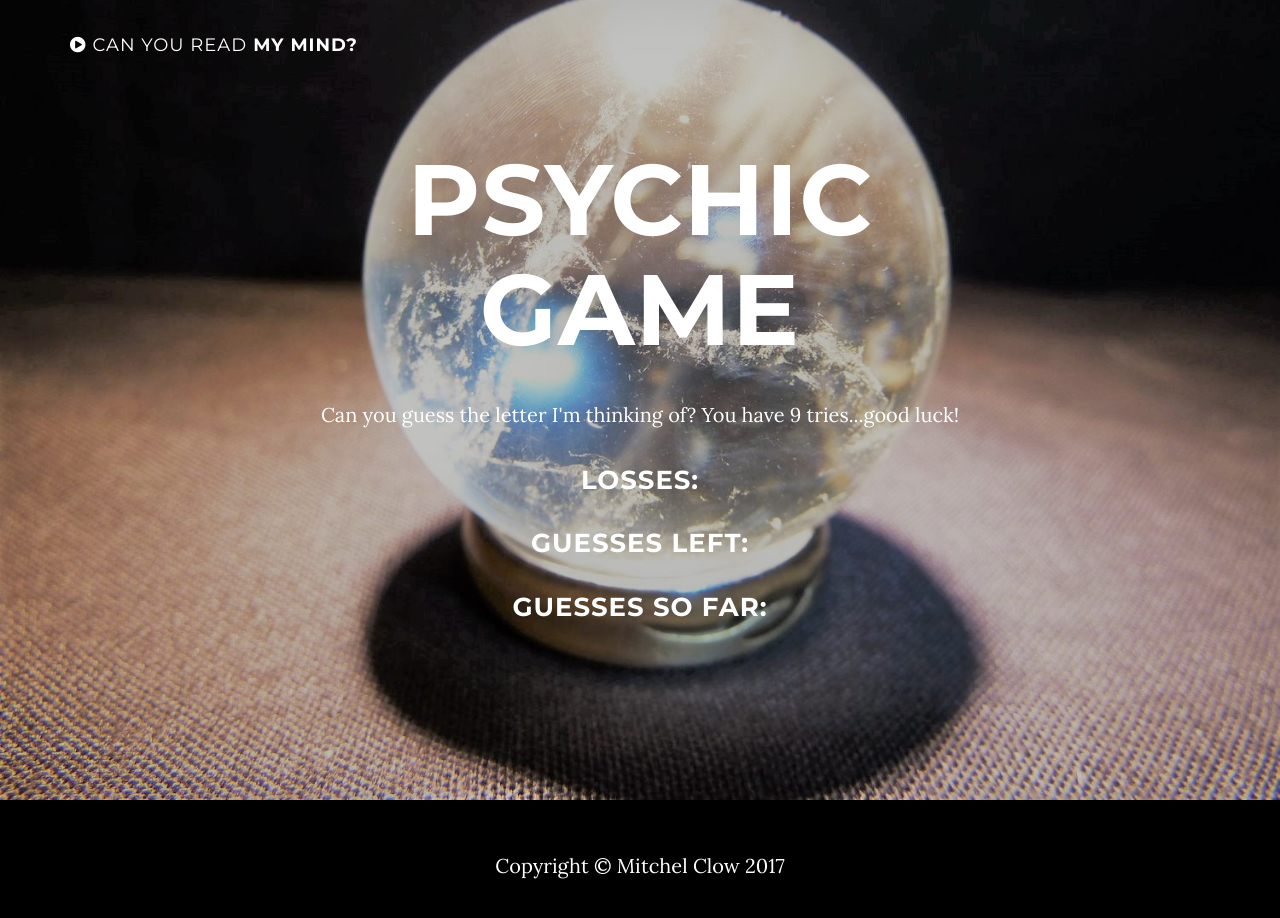
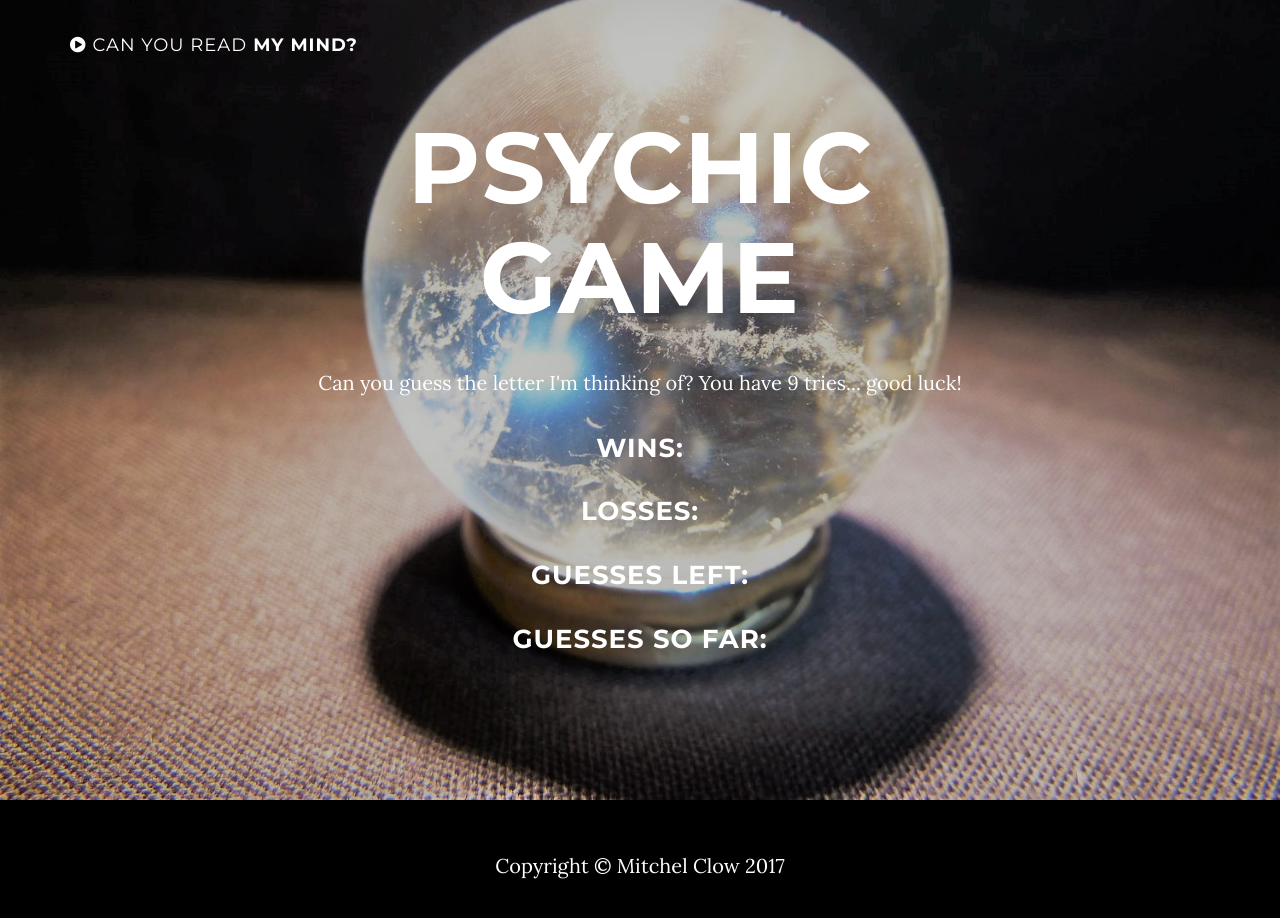
Before and after one commit to Salzeo/psychic-game-1, a website: page index.html in a window 1280 px wide. Drawn offline with nearby package versions, Linux system fonts and the light colour scheme.

```diff
--- a/index.html
+++ b/index.html
@@ -58,11 +58,11 @@
                 <div class="row">
                     <div class="col-md-8 col-md-offset-2">
                         <h1 class="brand-heading">Psychic Game</h1>
-                        <p>Can you guess the letter I'm thinking of? You have 9 tries...good luck!</p>
-                        <h3 class="intro-text" id = "userWins"></h3>
-                        <h3 class="intro-text" id = "userLosses">Losses:</h3>
-                        <h3 class="intro-text" id = "userGuess">Guesses left:</h3>
-                        <h3 class="intro-text">Guesses so far:</h3>
+                        <p>Can you guess the letter I'm thinking of? You have 9 tries... good luck!</p>
+                        <h3 class="intro-text" id = "userWins">Wins: </h3>
+                        <h3 class="intro-text" id = "userLosses">Losses: </h3>
+                        <h3 class="intro-text" id = "userGuess">Guesses left: </h3>
+                        <h3 class="intro-text" id = "soFar">Guesses so far: </h3>
                     </div>
                 </div>
             </div>
--- a/js/game.js
+++ b/js/game.js
@@ -1,57 +1,22 @@
-
-
-		// for (var i = 0; i < letters.length; i++) {
-
-		// 	$(computerGuess)
-		// 	$(userGuess)
-
-		// 	$(document).ready(function() {
-
-		//       // VARIABLES
-		//       // ====================================================================
-		//       // Here we create variables for tracking the number of sandwiches eaten
-		//       // ...
-		//       $("#letters").on("click", function() {
-
-		//       	if{
-		//       		(#userGuess) = (#computerGuess)
-
-		//       		winCounter++
-
-		//       	else
-
-		//        $("#letters").on("click", function() {
-		//       	lossCounter++
-
-		//       });
-
-		//       $("#letters").on("click", function() {
-		//       	guessesRemainingCounter--
-
-		//       });
-
-		//   }
-
-
-
-
 var letters = ["a", "b", "c", "d", "e", "f", "g", "h", "i", "j", "k", "l", "m", "n", "o", "p", "q", "r", "s", "t", "u", "v", "w", "x", "y", "z"];
 
 
 		var winCounter = 0;
 		var lossCounter = 0;
 		var guessesRemainingCounter = 9;
-		var guessesSoFarCounter = 0;
+		var guessesSoFarCounter = "";
 
 	document.onkeyup = function(){
-		var userGuess = String.fromCharCode(event.keyCode).
-			toLowerCase();
+
 
 		console.log(userGuess);
 
 		// getElementById("#winCounter");
 
 		var computerGuess = letters[Math.floor(Math.random()*letters.length)];
+
+		var userGuess = String.fromCharCode(event.keyCode).
+			toLowerCase();
 
 		console.log(computerGuess);
 
@@ -64,7 +29,63 @@
 		$("#userGuess").html("Guesses left: " + guessesRemainingCounter)
 		console.log(guessesRemainingCounter)
 
+
 		// document.getElementById((userGuess==computerGuess))  [wins++, document.getElementById("winCounter").innerHTML = ("winCounter: " + winCounter++)]
 
 
 	};
+
+
+// $(document).ready(function() {
+
+// 	var letters = ["a", "b", "c", "d", "e", "f", "g", "h", "i", "j", "k", "l", "m", "n", "o", "p", "q", "r", "s", "t", "u", "v", "w", "x", "y", "z"];
+
+
+// 	var computerGuess = letters[Math.floor(Math.random()*letters.length)];
+// 	var userGuess = "";
+
+// 	console.log(computerGuess);
+
+// 	var winCounter = 0;
+// 	var lossCounter = 0;
+// 	var guessesRemainingCounter = 9;
+// 	var guessesSoFarCounter = 0;
+
+// 	for (var i = 0; i < letters.length; i++) {
+// 		if (userGuess === computerGuess){
+// 			winCounter++
+// 		}
+// 		else {
+// 		}
+
+
+
+// 	}
+
+
+// 	document.onkeyup = function(){
+// 		var userGuess = String.fromCharCode(event.keyCode);
+// 		toLowerCase();
+
+// 		console.log(userGuess);
+
+// 		// getElementById("#winCounter");
+// 		lossCounter++;
+// 		guessesRemainingCounter--;
+
+
+// 		$("#userWins").html("Wins: " + winCounter);
+// 		console.log(winCounter);
+
+// 		$("#userLosses").html("Losses: " + lossCounter);
+// 		console.log(lossCounter);
+
+// 		$("#userGuess").html("Guesses left: " + guessesRemainingCounter);
+// 		console.log(guessesRemainingCounter);
+
+// 		$("#soFar").append(userGuess);
+// 		console.log(userGuess);
+// 	};
+
+
+// });
```
